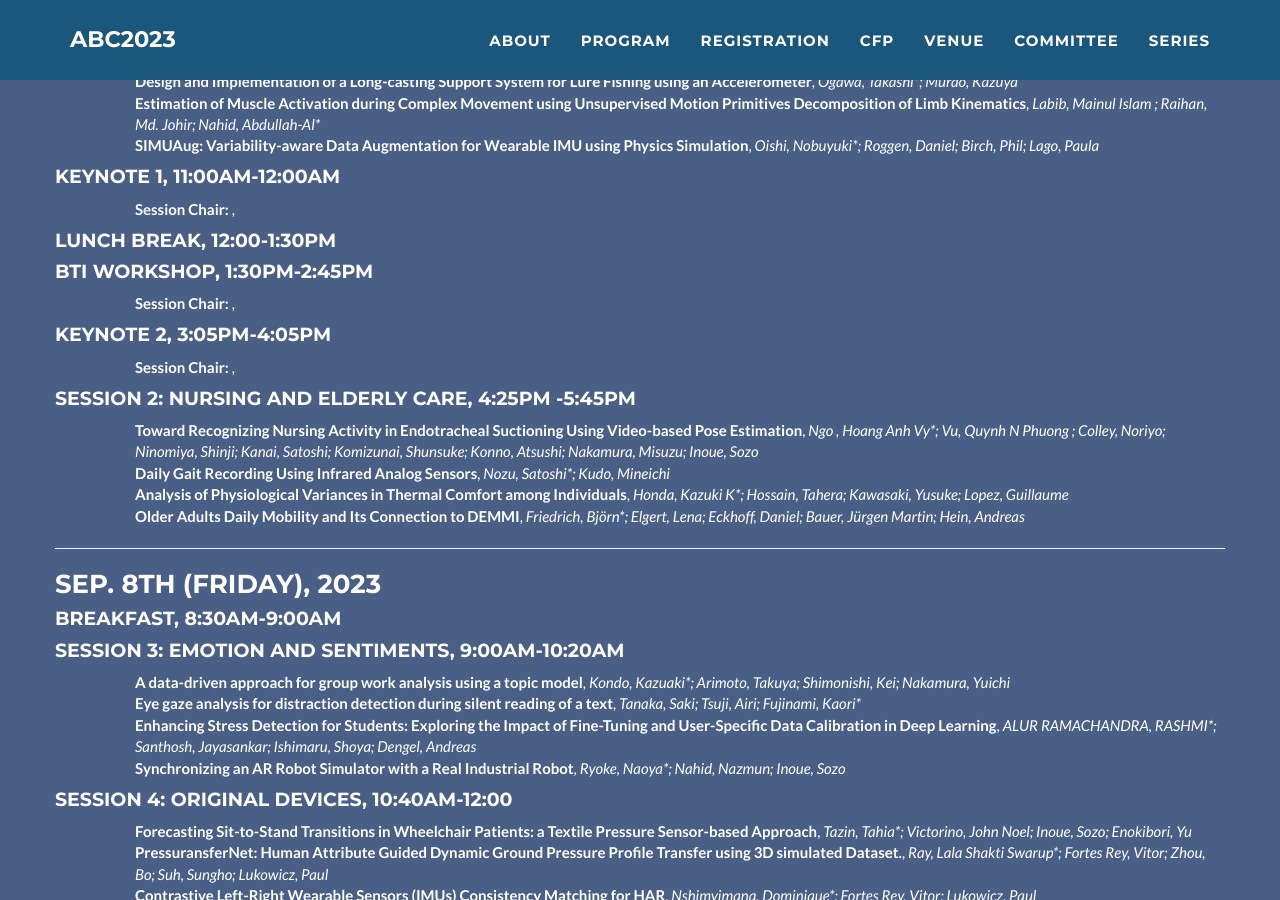
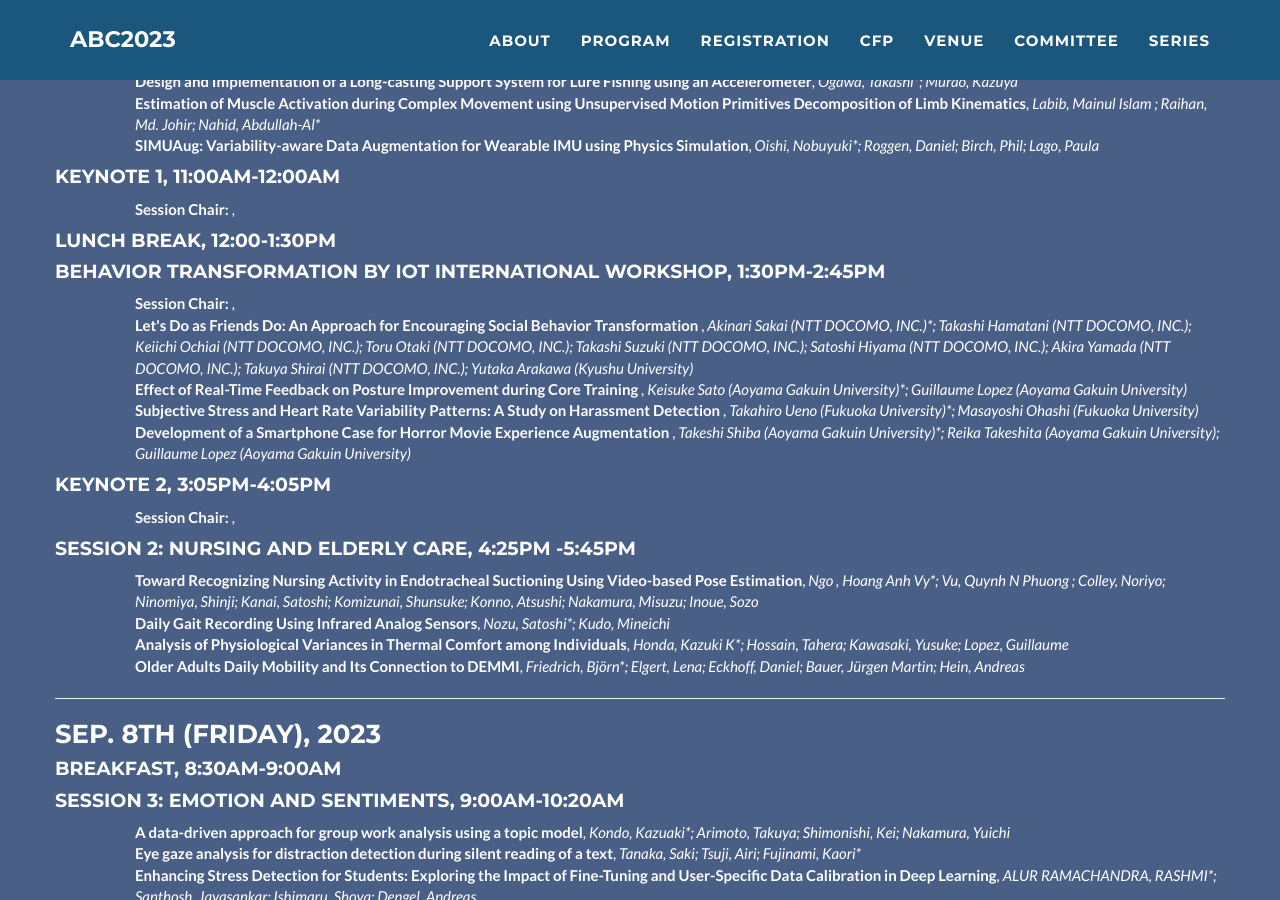
Before and after one commit to abc-research/abc-research.github.io, a Jekyll site: the page built from index.html, in a window 1280 px wide and 900 px high, scrolled down 3980 px. Built offline with Jekyll 4.4.1, drawn with Linux system fonts in a browser that asks for light colours.

Commit message:
Update _config.yml

```diff
--- a/_config.yml
+++ b/_config.yml
@@ -119,10 +119,21 @@ program:
 #            authors: '<b style="color:yellow">The Machine Learning Data Center is a Cancer: What is the Cure?</b>'
       - name: "Lunch Break"
         time: "12:00-1:30pm"
-      - name: "BTI Workshop"
+      - name: "Behavior Transformation by IoT International Workshop"
         time: "1:30pm-2:45pm"
         paper:
           - title: "Session Chair: "
+          - title: "	Let's Do as Friends Do: An Approach for Encouraging Social Behavior Transformation	"
+            authors: "	Akinari Sakai (NTT DOCOMO, INC.)*; Takashi Hamatani (NTT DOCOMO, INC.); Keiichi Ochiai (NTT DOCOMO, INC.); Toru Otaki (NTT DOCOMO, INC.); Takashi Suzuki (NTT DOCOMO, INC.); Satoshi Hiyama (NTT DOCOMO, INC.); Akira Yamada (NTT DOCOMO, INC.); Takuya Shirai (NTT DOCOMO, INC.); Yutaka Arakawa (Kyushu University)	"
+
+          - title: "	Effect of Real-Time Feedback on Posture Improvement during Core Training	"
+            authors: "	Keisuke Sato (Aoyama Gakuin University)*; Guillaume Lopez (Aoyama Gakuin University)	"
+
+          - title: "	Subjective Stress and Heart Rate Variability Patterns: A Study on Harassment Detection	"
+            authors: "	Takahiro Ueno (Fukuoka University)*; Masayoshi Ohashi (Fukuoka University)	"
+
+          - title: "	Development of a Smartphone Case for Horror Movie Experience Augmentation	"
+            authors: "	Takeshi Shiba (Aoyama Gakuin University)*; Reika Takeshita (Aoyama Gakuin University); Guillaume Lopez (Aoyama Gakuin University)	"
       - name: "Keynote 2"
         time: "3:05pm-4:05pm"
         paper:
```
